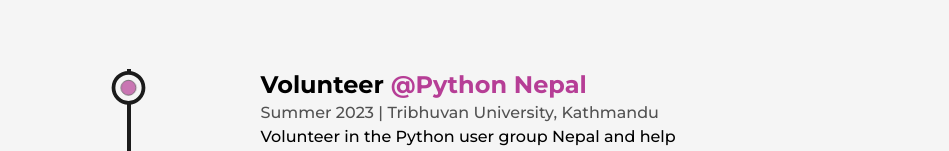
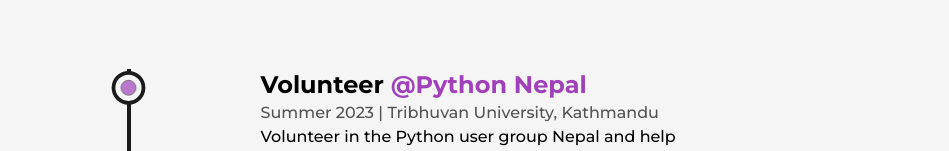
Before and after one commit to CoderShailesh/My-portfolio, a Next.js app: page /about in a window 1280 px wide. Shown: the part 2639-2790 px from the top of the page, without its empty margins (165-1114 px from the left). Built offline with nearby package versions, Linux system fonts and the light colour scheme.

Commit message:
Update tailwind.config.js

```diff
--- a/tailwind.config.js
+++ b/tailwind.config.js
@@ -18,8 +18,8 @@
       colors:{
         dark: "#1b1b1b",
         light: "#f5f5f5",
-        primary: "#B63E96", // 240,86,199
-        primaryDark: "#58E6D9", // 80,230,217
+        primary: "#a141ba", // 240,86,199
+        primaryDark: "#7026b9", // 80,230,217
       },
       animation: {
         'spin-slow': 'spin 8s linear infinite',
```
